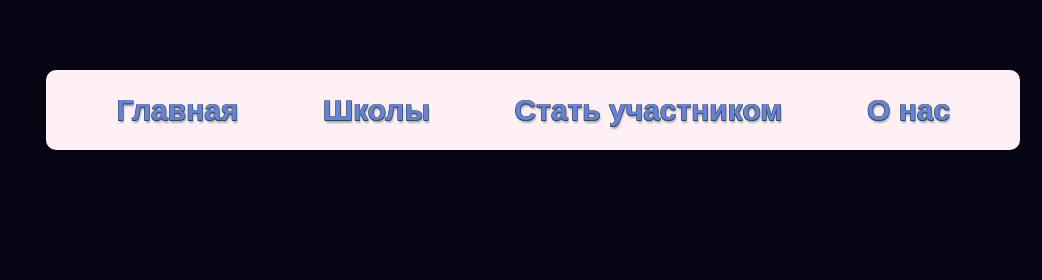
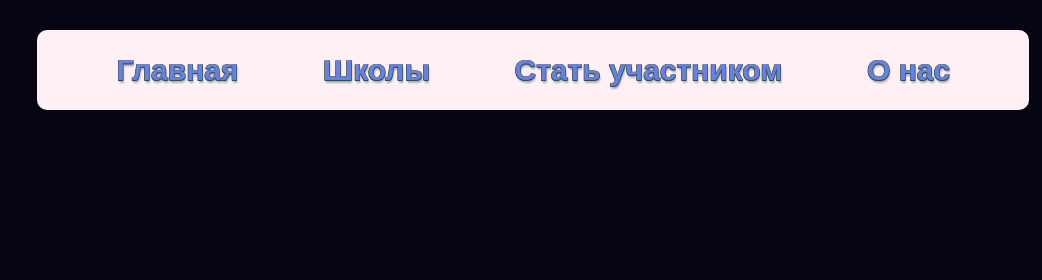
Before and after one commit to AnMado/ss1pr1, a plain HTML site: page index.html in a window 1280 px wide. Shown: the top 280 px of the page, 0-1042 px from the left. Drawn offline with Linux system fonts and the light colour scheme; grey boxes are pictures that could not be loaded.

Commit message:
fixed menu

```diff
--- a/css/header.css
+++ b/css/header.css
@@ -7,8 +7,9 @@ header{
   text-align: center;
 }
 nav {
-  display: inline-block;
+  display: inline;
 }
+
 .menublock { /*костыль :)*/
   margin-top: 40px;
 }
@@ -37,9 +38,9 @@ nav {
 .menu{
   display: inline-block;
   padding: 20px 30px;
-	background-color: #FFF0F5;
-	border-radius: 10px;
-  width: 100%;
+  background-color: #FFF0F5;
+  border-radius: 10px;
+  width: 80%;
   max-width: 1125px;
 }
 
--- a/index.html
+++ b/index.html
@@ -11,7 +11,6 @@
 	<body>
 		<header>
 			<nav>
-				<div class="menublock">
 				<div class="menu-button">
 					<img src="img/Button.png">
 					<div class="menu-b">Меню</div>
@@ -22,7 +21,6 @@
 					<li><a href="index.html">Стать участником</a></li>
 					<li class="end"><a href="index.html">О нас</a></li>
 				</ul>
-				</div>
 				<div class="reklama1">Здесь может быть ваша реклама!</div>
 				<div class="reklama2">По всем вопросам писать Валентину Ершову - <a href="https://vk.com/id136835077">https://vk.com/id136835077</a></div>
 			</nav>
```
Lines whose indentation alone changed are shown as unchanged.
